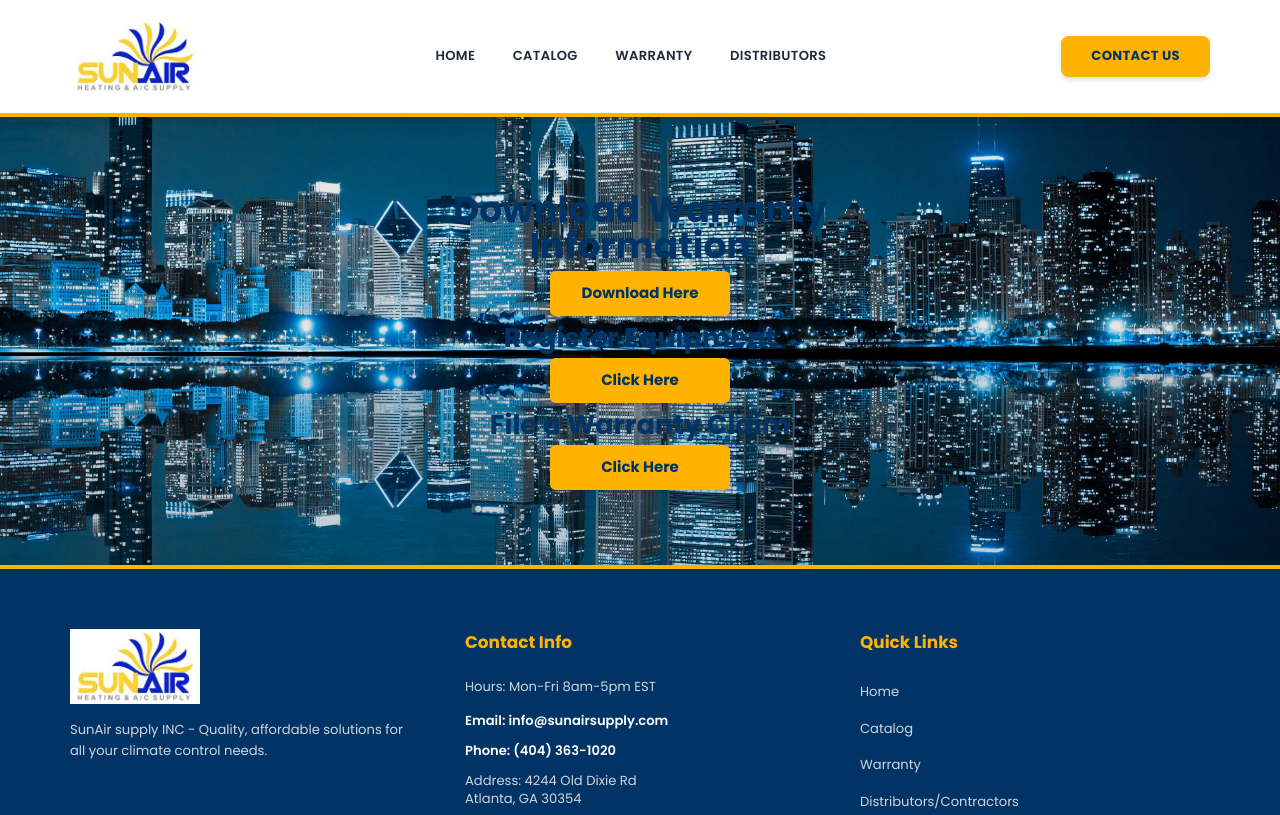
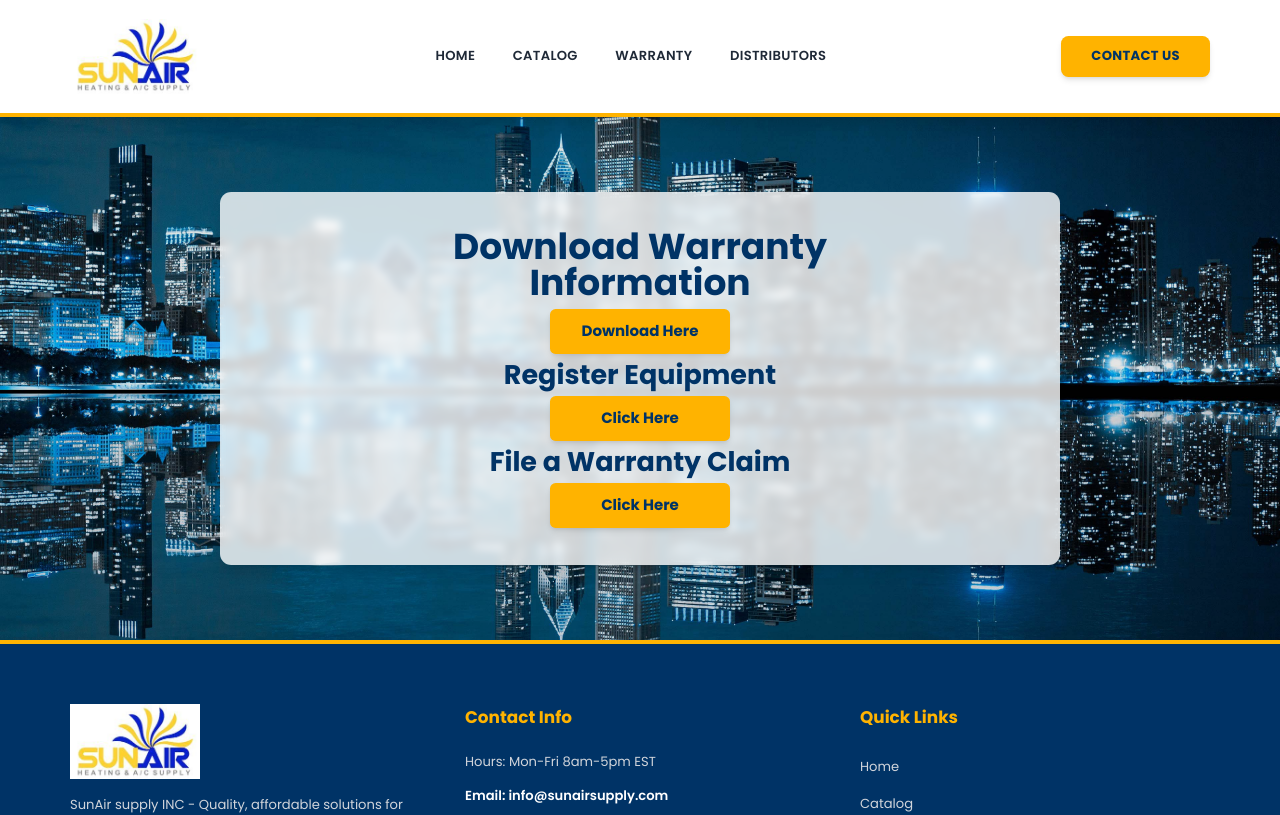
Before and after one commit to sebastianpinzon19/web-sunair, a Next.js app: page /warranty in a window 1280 px wide. Shown: the top 815 px of the page. Built offline with nearby package versions, Linux system fonts and the light colour scheme.

Commit message:
Add translucent white panel behind warranty CTAs for legibility

```diff
--- a/src/pages/warranty.js
+++ b/src/pages/warranty.js
@@ -23,7 +23,9 @@
             <div className="absolute inset-0 z-10 bg-black/10" />
 
           <div className="container-custom relative z-20">
-            <div className="max-w-4xl mx-auto space-y-2">
+            <div className="mx-auto max-w-4xl">
+              <div className="bg-white/80 backdrop-blur-sm p-6 md:p-10 rounded-xl shadow-lg">
+                  <div className="max-w-4xl mx-auto space-y-2">
               {/* Download Warranty */}
               <div className="text-center fade-in-up">
                   <h1 className="text-5xl md:text-6xl lg:text-7xl font-bold text-sun-blue mb-2 leading-tight">
@@ -74,6 +76,8 @@
                   </a>
                 </div>
               </div>
+                </div>
+              </div>
             </div>
           </div>
         </section>
```
